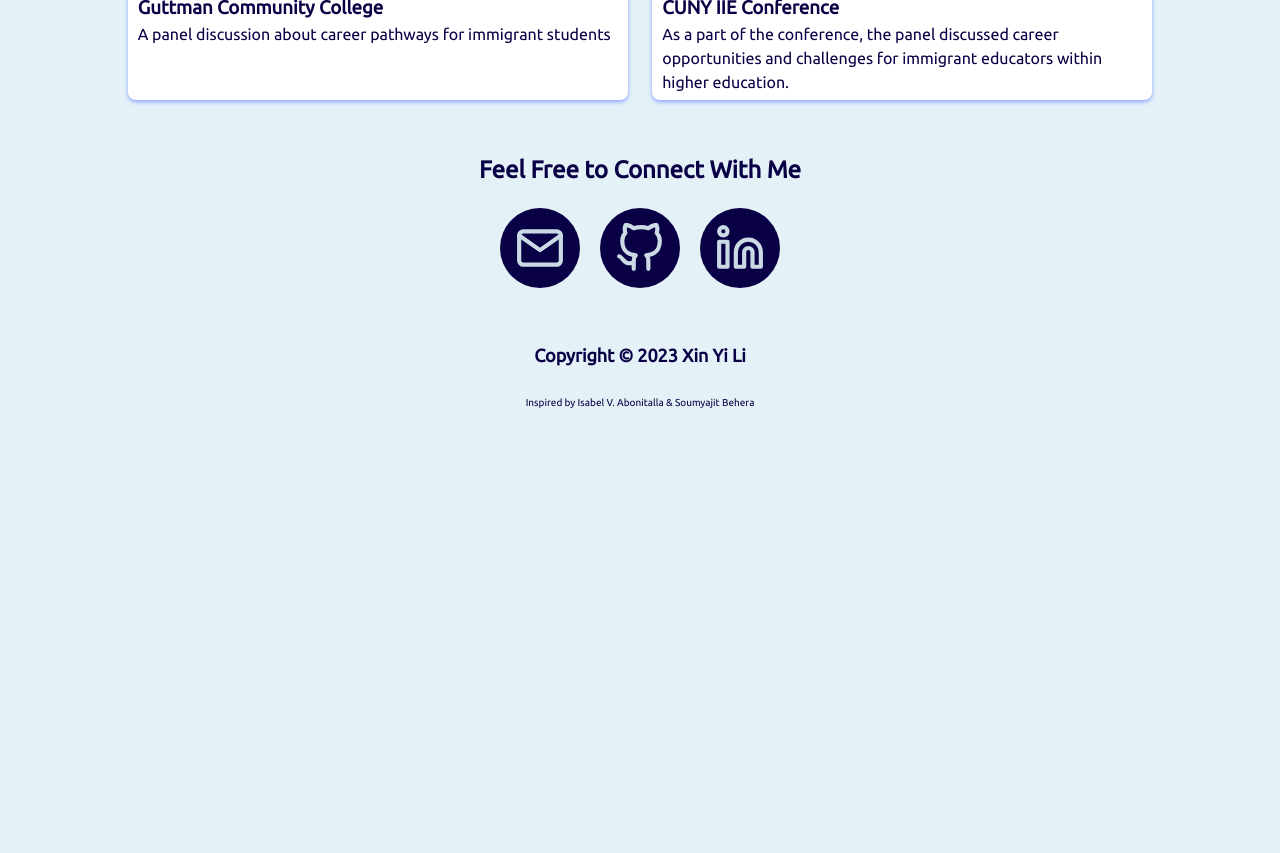
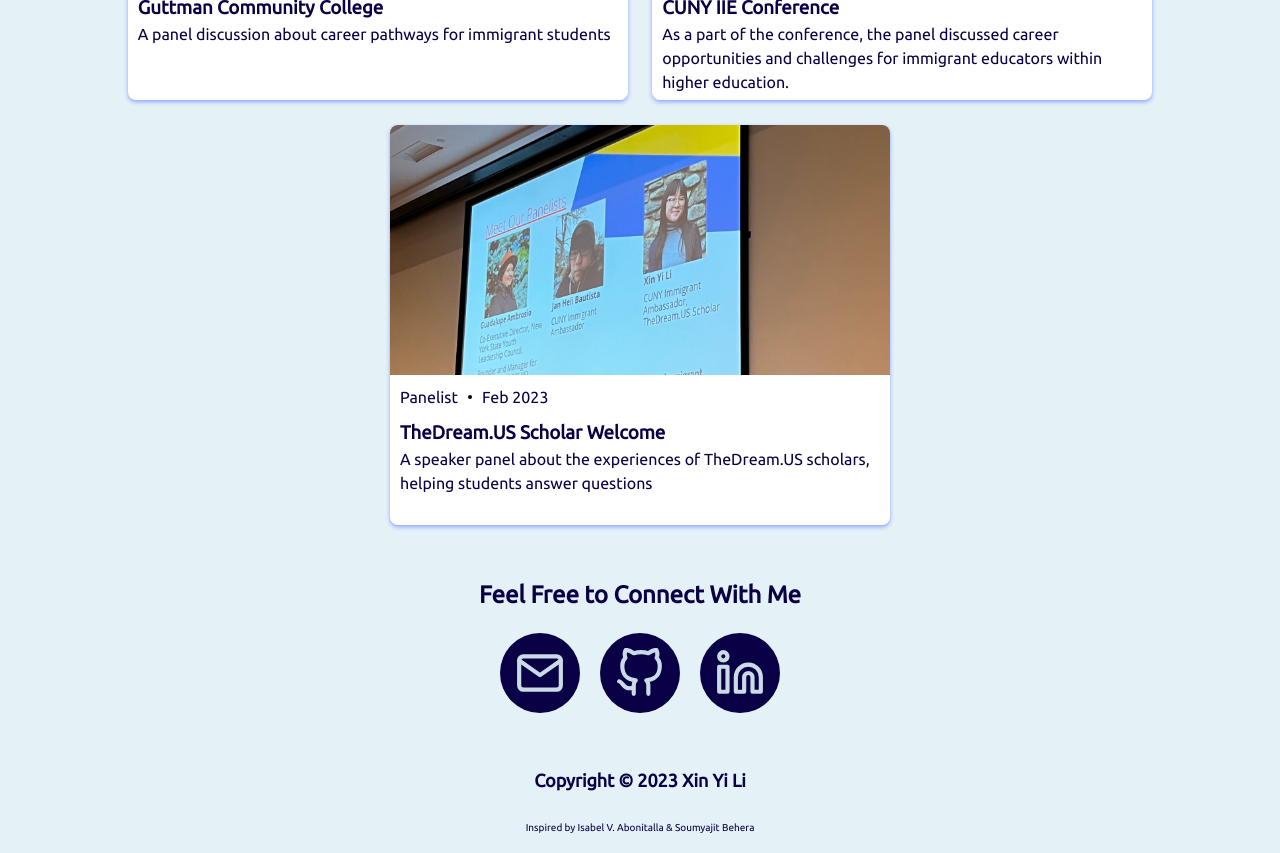
Before and after one commit to lixin-source/lixin-folio, a React (Vite) app in the folder portfolio/: page / in a window 1280 px wide. Shown: the part 4380-5233 px from the top of the page. Before the commit the page ends 4808 px from the top, so only its background shows below. Built offline with nearby package versions, Linux system fonts and the light colour scheme.

Commit message:
Added media & scroll edit

```diff
--- a/portfolio/src/App.css
+++ b/portfolio/src/App.css
@@ -358,8 +358,8 @@ nav a {
   background-color: #090045;
   color: white;
   border: none;
-  border-radius: 4px;
-  padding: 10px 20px;
+  border-radius: 50%;
+  padding: 10px 15px;
   cursor: pointer;
   font-size: 16px;
   outline: none;
--- a/portfolio/src/App.jsx
+++ b/portfolio/src/App.jsx
@@ -184,6 +184,9 @@ function App() {
         <MediaCard link='https://www.linkedin.com/posts/activity-7057743198399393792-YTgy/?utm_source=share&utm_medium=member_desktop'
         img='/src/imgs/media/media2.PNG' title='Panelist' date='Apr 2023' event='CUNY IIE Conference' descrip='As a part of the conference, the panel discussed career opportunities and challenges for immigrant educators within higher education.'/>
 
+      <MediaCard link='https://www.linkedin.com/posts/activity-7057743198399393792-YTgy/?utm_source=share&utm_medium=member_desktop'
+        img='/src/imgs/media/media3.jpg' title='Panelist' date='Feb 2023' event='TheDream.US Scholar Welcome' descrip='A speaker panel about the experiences of TheDream.US scholars, helping students answer questions'/>
+
       </div>
     </section>
 
--- a/portfolio/src/index.css
+++ b/portfolio/src/index.css
@@ -9,5 +9,19 @@
   color: #090045;
   background-color: #E4F1F7;
 
+}
 
+/* Set the color of the scrollbar track */
+::-webkit-scrollbar {
+  width: 10px; /* Adjust the width as needed */
 }
+
+/* Set the color of the scrollbar thumb */
+::-webkit-scrollbar-thumb {
+  background-color: #5E79FF; /* Change this to your desired color */
+}
+
+/* Set the color of the scrollbar track on hover */
+::-webkit-scrollbar-thumb:hover {
+  background-color: #5E79FF; /* Change this to your desired color */
+}
```
Also changed, not shown: portfolio/src/imgs/media/media3.jpg (added).
